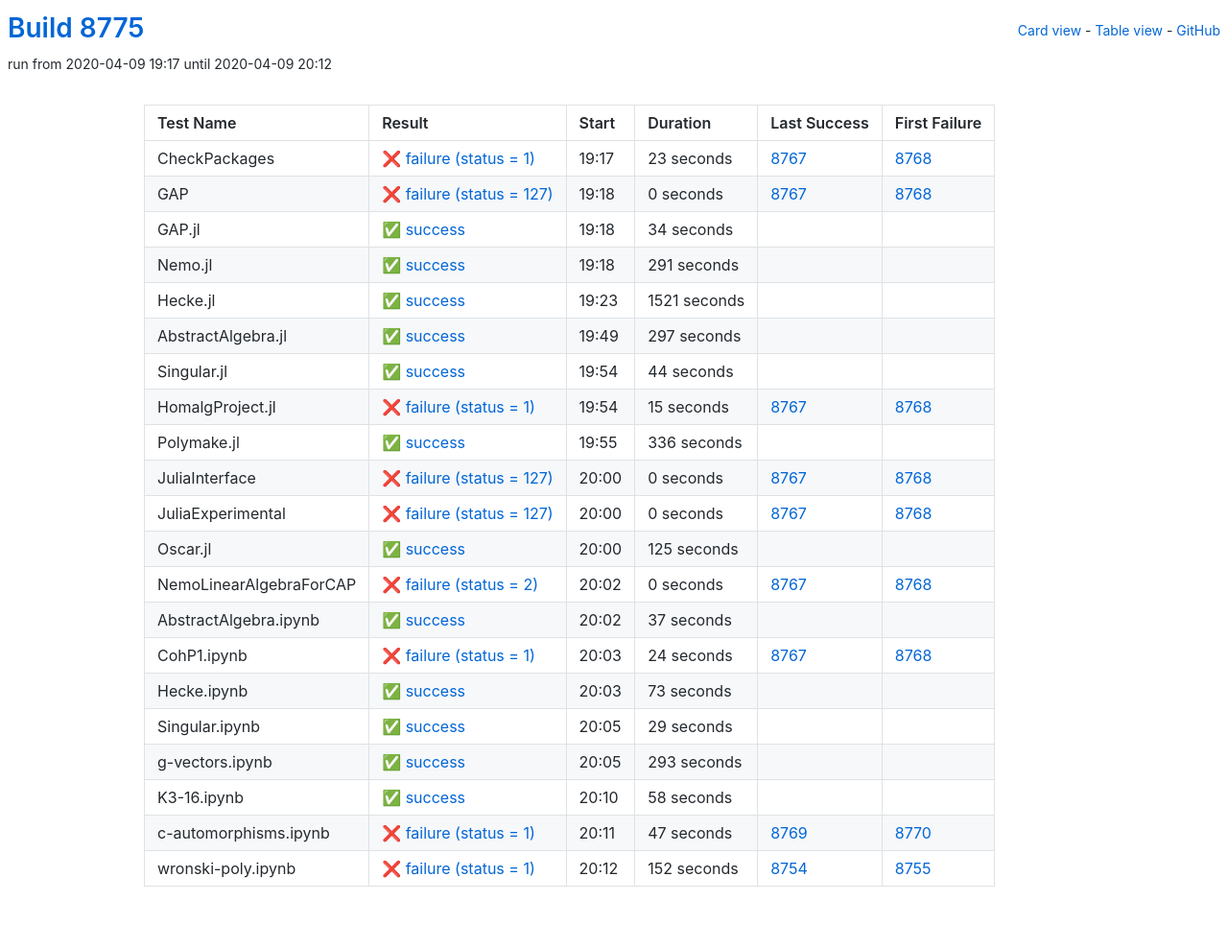
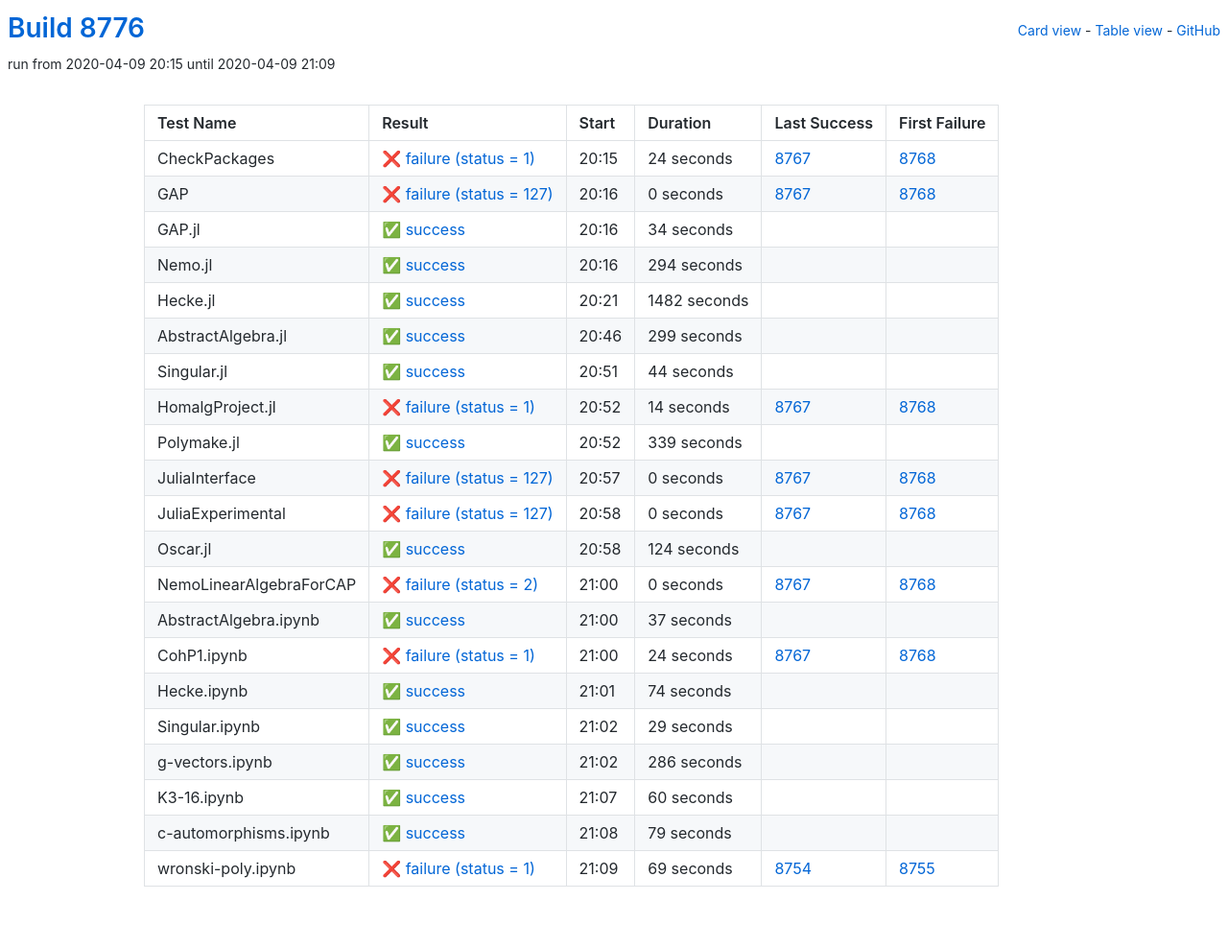
Before and after one commit to oscar-system/oscar-ci-status, a Jekyll site: the page built from table.html, in a window 1280 px wide. Shown: the whole page at 96% size. Built offline with Jekyll 4.4.1, drawn with Linux system fonts in a browser that asks for light colours.

Commit message:
Build 8776

```diff
--- a/_data/ci.yml
+++ b/_data/ci.yml
@@ -1,16 +1,16 @@
-build: 8775
-build_url: https://oscarci.mathematik.uni-kl.de/job/oscar/8775/
+build: 8776
+build_url: https://oscarci.mathematik.uni-kl.de/job/oscar/8776/
 job: oscar
 tests:
-- duration: 23
+- duration: 24
   exitcode: 1
   first_failure: 8768
   first_failure_url: https://oscarci.mathematik.uni-kl.de/job/oscar/8768/
   last_success: 8767
   last_success_url: https://oscarci.mathematik.uni-kl.de/job/oscar/8767/
-  log: https://oscarci.mathematik.uni-kl.de/job/oscar/8775/artifact/logs/build-8775/CheckPackages.log
+  log: https://oscarci.mathematik.uni-kl.de/job/oscar/8776/artifact/logs/build-8776/CheckPackages.log
   name: CheckPackages
-  start: 2020-04-09 19:17
+  start: 2020-04-09 20:15
   status: failure
   success: false
 - duration: 0
@@ -19,9 +19,9 @@
   first_failure_url: https://oscarci.mathematik.uni-kl.de/job/oscar/8768/
   last_success: 8767
   last_success_url: https://oscarci.mathematik.uni-kl.de/job/oscar/8767/
-  log: https://oscarci.mathematik.uni-kl.de/job/oscar/8775/artifact/logs/build-8775/GAP.log
+  log: https://oscarci.mathematik.uni-kl.de/job/oscar/8776/artifact/logs/build-8776/GAP.log
   name: GAP
-  start: 2020-04-09 19:18
+  start: 2020-04-09 20:16
   status: failure
   success: false
 - duration: 34
@@ -30,42 +30,42 @@
   first_failure_url: null
   last_success: false
   last_success_url: null
-  log: https://oscarci.mathematik.uni-kl.de/job/oscar/8775/artifact/logs/build-8775/GAP.jl.log
+  log: https://oscarci.mathematik.uni-kl.de/job/oscar/8776/artifact/logs/build-8776/GAP.jl.log
   name: GAP.jl
-  start: 2020-04-09 19:18
+  start: 2020-04-09 20:16
   status: success
   success: true
-- duration: 291
+- duration: 294
   exitcode: 0
   first_failure: false
   first_failure_url: null
   last_success: false
   last_success_url: null
-  log: https://oscarci.mathematik.uni-kl.de/job/oscar/8775/artifact/logs/build-8775/Nemo.jl.log
+  log: https://oscarci.mathematik.uni-kl.de/job/oscar/8776/artifact/logs/build-8776/Nemo.jl.log
   name: Nemo.jl
-  start: 2020-04-09 19:18
+  start: 2020-04-09 20:16
   status: success
   success: true
-- duration: 1521
+- duration: 1482
   exitcode: 0
   first_failure: false
   first_failure_url: null
   last_success: false
   last_success_url: null
-  log: https://oscarci.mathematik.uni-kl.de/job/oscar/8775/artifact/logs/build-8775/Hecke.jl.log
+  log: https://oscarci.mathematik.uni-kl.de/job/oscar/8776/artifact/logs/build-8776/Hecke.jl.log
   name: Hecke.jl
-  start: 2020-04-09 19:23
+  start: 2020-04-09 20:21
   status: success
   success: true
-- duration: 297
+- duration: 299
   exitcode: 0
   first_failure: false
   first_failure_url: null
   last_success: false
   last_success_url: null
-  log: https://oscarci.mathematik.uni-kl.de/job/oscar/8775/artifact/logs/build-8775/AbstractAlgebra.jl.log
+  log: https://oscarci.mathematik.uni-kl.de/job/oscar/8776/artifact/logs/build-8776/AbstractAlgebra.jl.log
   name: AbstractAlgebra.jl
-  start: 2020-04-09 19:49
+  start: 2020-04-09 20:46
   status: success
   success: true
 - duration: 44
@@ -74,31 +74,31 @@
   first_failure_url: null
   last_success: false
   last_success_url: null
-  log: https://oscarci.mathematik.uni-kl.de/job/oscar/8775/artifact/logs/build-8775/Singular.jl.log
+  log: https://oscarci.mathematik.uni-kl.de/job/oscar/8776/artifact/logs/build-8776/Singular.jl.log
   name: Singular.jl
-  start: 2020-04-09 19:54
+  start: 2020-04-09 20:51
   status: success
   success: true
-- duration: 15
+- duration: 14
   exitcode: 1
   first_failure: 8768
   first_failure_url: https://oscarci.mathematik.uni-kl.de/job/oscar/8768/
   last_success: 8767
   last_success_url: https://oscarci.mathematik.uni-kl.de/job/oscar/8767/
-  log: https://oscarci.mathematik.uni-kl.de/job/oscar/8775/artifact/logs/build-8775/HomalgProject.jl.log
+  log: https://oscarci.mathematik.uni-kl.de/job/oscar/8776/artifact/logs/build-8776/HomalgProject.jl.log
   name: HomalgProject.jl
-  start: 2020-04-09 19:54
+  start: 2020-04-09 20:52
   status: failure
   success: false
-- duration: 336
+- duration: 339
   exitcode: 0
   first_failure: false
   first_failure_url: null
   last_success: false
   last_success_url: null
-  log: https://oscarci.mathematik.uni-kl.de/job/oscar/8775/artifact/logs/build-8775/Polymake.jl.log
+  log: https://oscarci.mathematik.uni-kl.de/job/oscar/8776/artifact/logs/build-8776/Polymake.jl.log
   name: Polymake.jl
-  start: 2020-04-09 19:55
+  start: 2020-04-09 20:52
   status: success
   success: true
 - duration: 0
@@ -107,9 +107,9 @@
   first_failure_url: https://oscarci.mathematik.uni-kl.de/job/oscar/8768/
   last_success: 8767
   last_success_url: https://oscarci.mathematik.uni-kl.de/job/oscar/8767/
-  log: https://oscarci.mathematik.uni-kl.de/job/oscar/8775/artifact/logs/build-8775/JuliaInterface.log
+  log: https://oscarci.mathematik.uni-kl.de/job/oscar/8776/artifact/logs/build-8776/JuliaInterface.log
   name: JuliaInterface
-  start: 2020-04-09 20:00
+  start: 2020-04-09 20:57
   status: failure
   success: false
 - duration: 0
@@ -118,20 +118,20 @@
   first_failure_url: https://oscarci.mathematik.uni-kl.de/job/oscar/8768/
   last_success: 8767
   last_success_url: https://oscarci.mathematik.uni-kl.de/job/oscar/8767/
-  log: https://oscarci.mathematik.uni-kl.de/job/oscar/8775/artifact/logs/build-8775/JuliaExperimental.log
+  log: https://oscarci.mathematik.uni-kl.de/job/oscar/8776/artifact/logs/build-8776/JuliaExperimental.log
   name: JuliaExperimental
-  start: 2020-04-09 20:00
+  start: 2020-04-09 20:58
   status: failure
   success: false
-- duration: 125
+- duration: 124
   exitcode: 0
   first_failure: false
   first_failure_url: null
   last_success: false
   last_success_url: null
-  log: https://oscarci.mathematik.uni-kl.de/job/oscar/8775/artifact/logs/build-8775/Oscar.jl.log
+  log: https://oscarci.mathematik.uni-kl.de/job/oscar/8776/artifact/logs/build-8776/Oscar.jl.log
   name: Oscar.jl
-  start: 2020-04-09 20:00
+  start: 2020-04-09 20:58
   status: success
   success: true
 - duration: 0
@@ -140,9 +140,9 @@
   first_failure_url: https://oscarci.mathematik.uni-kl.de/job/oscar/8768/
   last_success: 8767
   last_success_url: https://oscarci.mathematik.uni-kl.de/job/oscar/8767/
-  log: https://oscarci.mathematik.uni-kl.de/job/oscar/8775/artifact/logs/build-8775/NemoLinearAlgebraForCAP.log
+  log: https://oscarci.mathematik.uni-kl.de/job/oscar/8776/artifact/logs/build-8776/NemoLinearAlgebraForCAP.log
   name: NemoLinearAlgebraForCAP
-  start: 2020-04-09 20:02
+  start: 2020-04-09 21:00
   status: failure
   success: false
 - duration: 37
@@ -151,9 +151,9 @@
   first_failure_url: null
   last_success: false
   last_success_url: null
-  log: https://oscarci.mathematik.uni-kl.de/job/oscar/8775/artifact/logs/build-8775/AbstractAlgebra.ipynb.log
+  log: https://oscarci.mathematik.uni-kl.de/job/oscar/8776/artifact/logs/build-8776/AbstractAlgebra.ipynb.log
   name: AbstractAlgebra.ipynb
-  start: 2020-04-09 20:02
+  start: 2020-04-09 21:00
   status: success
   success: true
 - duration: 24
@@ -162,20 +162,20 @@
   first_failure_url: https://oscarci.mathematik.uni-kl.de/job/oscar/8768/
   last_success: 8767
   last_success_url: https://oscarci.mathematik.uni-kl.de/job/oscar/8767/
-  log: https://oscarci.mathematik.uni-kl.de/job/oscar/8775/artifact/logs/build-8775/CohP1.ipynb.log
+  log: https://oscarci.mathematik.uni-kl.de/job/oscar/8776/artifact/logs/build-8776/CohP1.ipynb.log
   name: CohP1.ipynb
-  start: 2020-04-09 20:03
+  start: 2020-04-09 21:00
   status: failure
   success: false
-- duration: 73
+- duration: 74
   exitcode: 0
   first_failure: false
   first_failure_url: null
   last_success: false
   last_success_url: null
-  log: https://oscarci.mathematik.uni-kl.de/job/oscar/8775/artifact/logs/build-8775/Hecke.ipynb.log
+  log: https://oscarci.mathematik.uni-kl.de/job/oscar/8776/artifact/logs/build-8776/Hecke.ipynb.log
   name: Hecke.ipynb
-  start: 2020-04-09 20:03
+  start: 2020-04-09 21:01
   status: success
   success: true
 - duration: 29
@@ -184,52 +184,52 @@
   first_failure_url: null
   last_success: false
   last_success_url: null
-  log: https://oscarci.mathematik.uni-kl.de/job/oscar/8775/artifact/logs/build-8775/Singular.ipynb.log
+  log: https://oscarci.mathematik.uni-kl.de/job/oscar/8776/artifact/logs/build-8776/Singular.ipynb.log
   name: Singular.ipynb
-  start: 2020-04-09 20:05
+  start: 2020-04-09 21:02
   status: success
   success: true
-- duration: 293
+- duration: 286
   exitcode: 0
   first_failure: false
   first_failure_url: null
   last_success: false
   last_success_url: null
-  log: https://oscarci.mathematik.uni-kl.de/job/oscar/8775/artifact/logs/build-8775/g-vectors.ipynb.log
+  log: https://oscarci.mathematik.uni-kl.de/job/oscar/8776/artifact/logs/build-8776/g-vectors.ipynb.log
   name: g-vectors.ipynb
-  start: 2020-04-09 20:05
+  start: 2020-04-09 21:02
   status: success
   success: true
-- duration: 58
+- duration: 60
   exitcode: 0
   first_failure: false
   first_failure_url: null
   last_success: false
   last_success_url: null
-  log: https://oscarci.mathematik.uni-kl.de/job/oscar/8775/artifact/logs/build-8775/K3-16.ipynb.log
+  log: https://oscarci.mathematik.uni-kl.de/job/oscar/8776/artifact/logs/build-8776/K3-16.ipynb.log
   name: K3-16.ipynb
-  start: 2020-04-09 20:10
+  start: 2020-04-09 21:07
   status: success
   success: true
-- duration: 47
-  exitcode: 1
-  first_failure: 8770
-  first_failure_url: https://oscarci.mathematik.uni-kl.de/job/oscar/8770/
-  last_success: 8769
-  last_success_url: https://oscarci.mathematik.uni-kl.de/job/oscar/8769/
-  log: https://oscarci.mathematik.uni-kl.de/job/oscar/8775/artifact/logs/build-8775/c-automorphisms.ipynb.log
+- duration: 79
+  exitcode: 0
+  first_failure: false
+  first_failure_url: null
+  last_success: false
+  last_success_url: null
+  log: https://oscarci.mathematik.uni-kl.de/job/oscar/8776/artifact/logs/build-8776/c-automorphisms.ipynb.log
   name: c-automorphisms.ipynb
-  start: 2020-04-09 20:11
-  status: failure
-  success: false
-- duration: 152
+  start: 2020-04-09 21:08
+  status: success
+  success: true
+- duration: 69
   exitcode: 1
   first_failure: 8755
   first_failure_url: https://oscarci.mathematik.uni-kl.de/job/oscar/8755/
   last_success: 8754
   last_success_url: https://oscarci.mathematik.uni-kl.de/job/oscar/8754/
-  log: https://oscarci.mathematik.uni-kl.de/job/oscar/8775/artifact/logs/build-8775/wronski-poly.ipynb.log
+  log: https://oscarci.mathematik.uni-kl.de/job/oscar/8776/artifact/logs/build-8776/wronski-poly.ipynb.log
   name: wronski-poly.ipynb
-  start: 2020-04-09 20:12
+  start: 2020-04-09 21:09
   status: failure
   success: false
```
Also changed, not shown: README.md.
